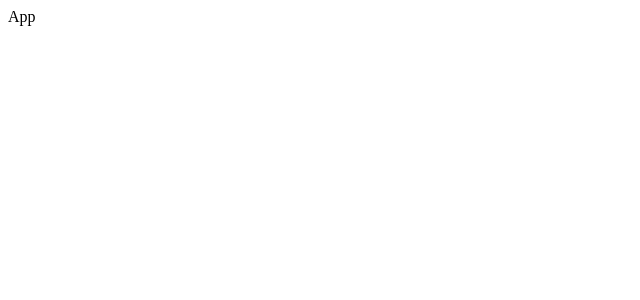
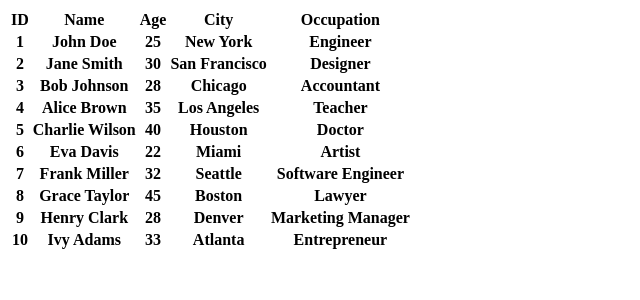
Before and after one commit to yawarnoor/mid-exam-yawar, a React (Vite) app: page / in a window 1280 px wide. Shown: the top 300 px of the page, without its empty margins (0-640 px from the left). Built offline with nearby package versions, Linux system fonts and the light colour scheme.

Commit message:
Initial Table Setup with Data

```diff
--- a/src/App.jsx
+++ b/src/App.jsx
@@ -1,9 +1,28 @@
 import React, { Component } from 'react'
+import sampleData from './sampleData.jsx'
+import Row from './Row.jsx'
 
 export default class App extends Component {
+
+
   render() {
+    const rows = sampleData.map((row) => {
+      return (<Row rowData={row}/>)
+    })
+
     return (
-      <div>App</div>
+      <div>
+        <table>
+          <tr>
+            <th>ID</th>
+            <th>Name</th>
+            <th>Age</th>
+            <th>City</th>
+            <th>Occupation</th>
+          </tr>
+          {rows}
+        </table>
+      </div>
     )
   }
 }
--- /dev/null
+++ b/src/Row.jsx
@@ -0,0 +1,16 @@
+import React, { Component } from 'react'
+
+export default class Row extends Component {
+
+    render() {
+    return (
+      <tr>
+        <th>{this.props.rowData.id}</th>
+        <th>{this.props.rowData.name}</th>
+        <th>{this.props.rowData.age}</th>
+        <th>{this.props.rowData.city}</th>
+        <th>{this.props.rowData.occupation}</th>
+      </tr>
+    )
+  }
+}
--- /dev/null
+++ b/src/sampleData.jsx
@@ -0,0 +1,25 @@
+const sampleData = [
+
+    { id: 1, name: 'John Doe', age: 25, city: 'New York', occupation: 'Engineer' },
+
+    { id: 2, name: 'Jane Smith', age: 30, city: 'San Francisco', occupation: 'Designer' },
+
+    { id: 3, name: 'Bob Johnson', age: 28, city: 'Chicago', occupation: 'Accountant' },
+
+    { id: 4, name: 'Alice Brown', age: 35, city: 'Los Angeles', occupation: 'Teacher' },
+
+    { id: 5, name: 'Charlie Wilson', age: 40, city: 'Houston', occupation: 'Doctor' },
+
+    { id: 6, name: 'Eva Davis', age: 22, city: 'Miami', occupation: 'Artist' },
+
+    { id: 7, name: 'Frank Miller', age: 32, city: 'Seattle', occupation: 'Software Engineer' },
+
+    { id: 8, name: 'Grace Taylor', age: 45, city: 'Boston', occupation: 'Lawyer' },
+
+    { id: 9, name: 'Henry Clark', age: 28, city: 'Denver', occupation: 'Marketing Manager' },
+
+    { id: 10, name: 'Ivy Adams', age: 33, city: 'Atlanta', occupation: 'Entrepreneur' },
+
+  ];
+
+  export default sampleData
```
